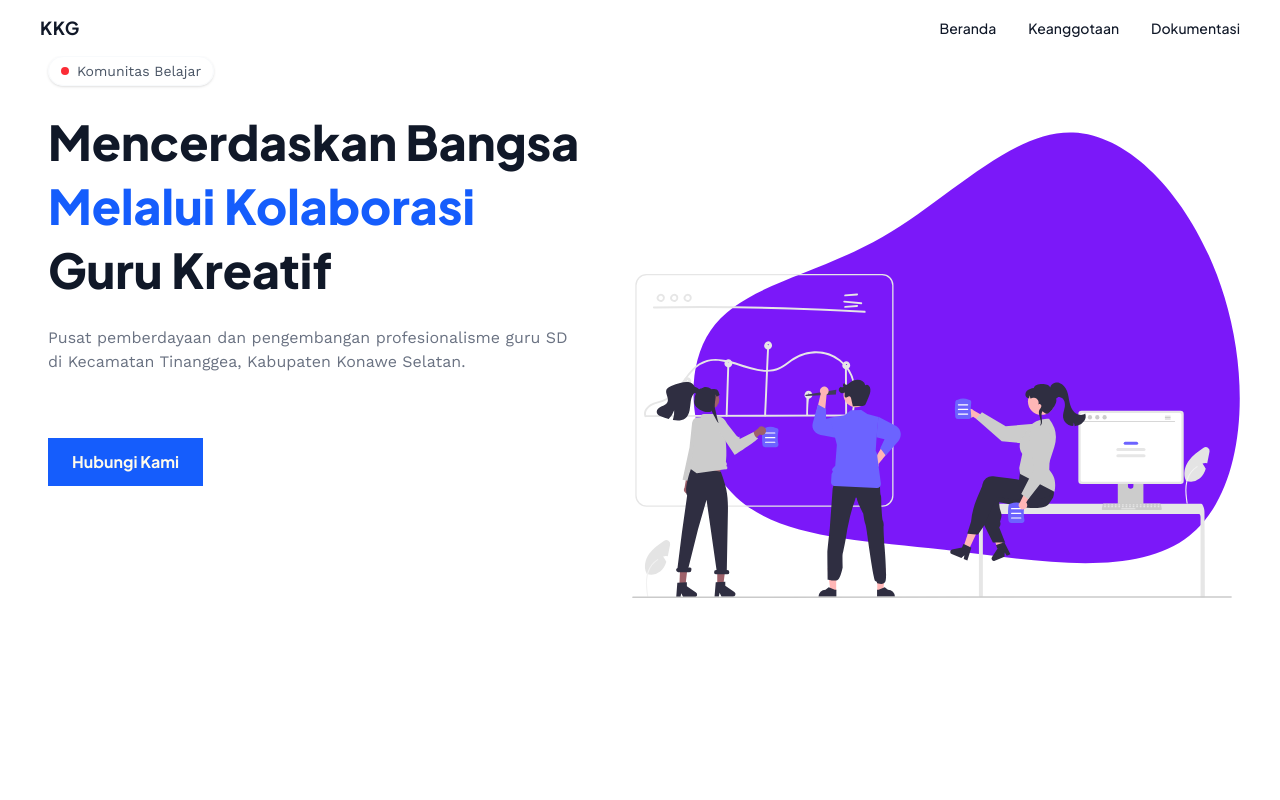
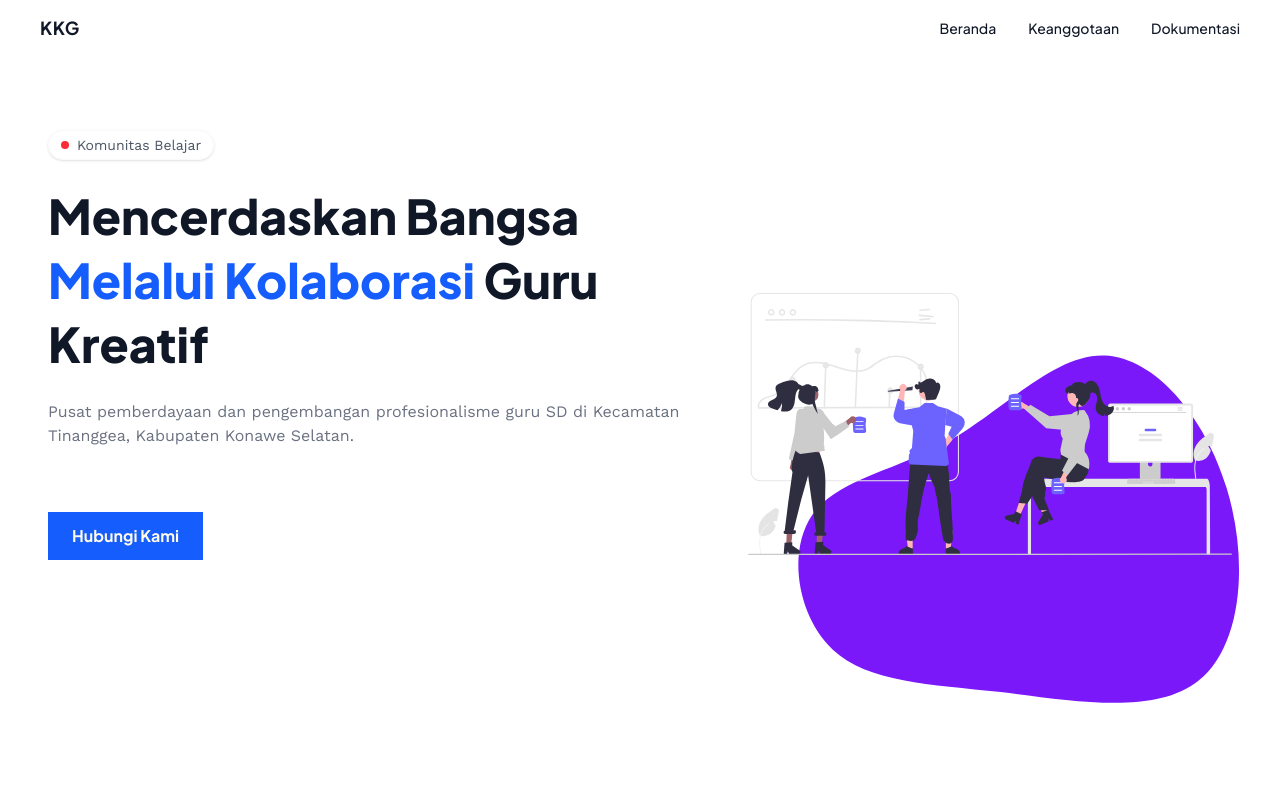
Before and after one commit to fajritaridala/kkg-community, a React (Vite) app: page / in a window 1280 px wide. Shown: the top 800 px of the page. Built offline with nearby package versions, Linux system fonts and the light colour scheme; a web font is replaced by a local one.

Commit message:
fix: menyesuaikan ukuran hero section

```diff
--- a/src/pages/Home.tsx
+++ b/src/pages/Home.tsx
@@ -52,8 +52,8 @@ export default function Home() {
   return (
     <section className="overflow-hidden pt-14">
       {/* hero section start */}
-      <div className="flex h-[95vh] md:mb-18">
-        <div className="flex flex-col items-center-safe justify-center-safe space-y-6 text-center md:items-start md:justify-start md:px-12 md:text-left">
+      <div className="flex h-[92vh] items-center md:mb-18">
+        <div className="flex h-4/5 flex-col items-center-safe justify-center-safe space-y-6 text-center md:items-start md:justify-start md:px-12 md:text-left">
           <div className="flex items-center gap-2 rounded-full border border-light px-3 py-1 shadow-sm">
             <div className="h-2 w-2 rounded-full bg-red-500"></div>
             <p className="font-work-sans text-sm text-dark-gray capitalize">
```
